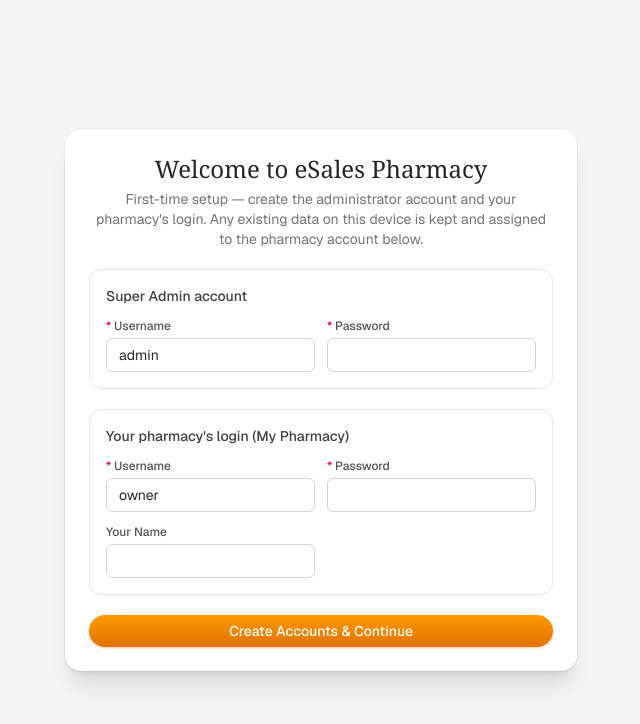
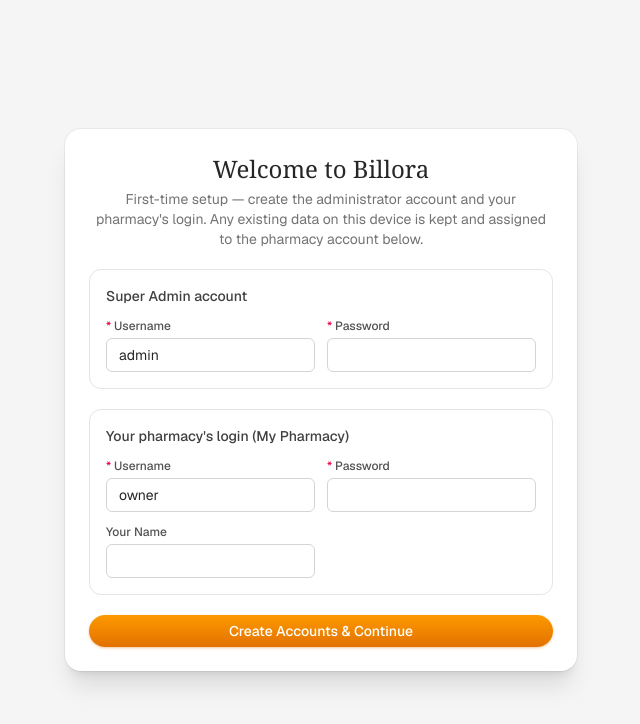
Before and after one commit to hs-pharma-software/hs-pharma-software, a Next.js app: page /invoices in a window 1280 px wide. Shown: the top 724 px of the page, without its empty margins (319-959 px from the left). Built offline with nearby package versions, Linux system fonts and the light colour scheme; no server answers; the database is empty.

Commit message:
brand: rename eSales Pharmacy to Billora + new logo

```diff
--- a/src-tauri/tauri.conf.json
+++ b/src-tauri/tauri.conf.json
@@ -1,8 +1,8 @@
 {
   "$schema": "../node_modules/@tauri-apps/cli/config.schema.json",
-  "productName": "eSales Pharmacy",
+  "productName": "Billora",
   "version": "0.1.1",
-  "identifier": "com.esalespharmacy.app",
+  "identifier": "com.billora.app",
   "build": {
     "frontendDist": "../out",
     "devUrl": "http://localhost:3000",
@@ -12,7 +12,7 @@
   "app": {
     "windows": [
       {
-        "title": "eSales Pharmacy",
+        "title": "Billora",
         "width": 1440,
         "height": 900,
         "minWidth": 1024,
--- a/src/app/layout.tsx
+++ b/src/app/layout.tsx
@@ -16,7 +16,7 @@
 });
 
 export const metadata: Metadata = {
-  title: "eSales Pharmacy",
+  title: "Billora",
   description: "Offline-first pharmacy management",
 };
 
--- a/src/app/page.tsx
+++ b/src/app/page.tsx
@@ -117,15 +117,10 @@
             position:"sticky",top:0,zIndex:100,
           }}>
             <div style={{display:"flex",alignItems:"center",gap:10}}>
-              <div style={{
-                width:38,height:38,
-                background:"linear-gradient(135deg,#10b981,#059669)",
-                borderRadius:11,display:"flex",alignItems:"center",justifyContent:"center",
-                fontSize:20,flexShrink:0,
-                boxShadow:"0 0 16px rgba(16,185,129,.4)",
-              }}>💊</div>
-              <span style={{fontWeight:800,fontSize:17,letterSpacing:"-.02em"}}>
-                eSales <span style={{color:"#10b981"}}>Pharmacy</span>
+              {/* eslint-disable-next-line @next/next/no-img-element */}
+              <img src="/logo.png" alt="Billora" style={{width:38,height:38,objectFit:"contain",flexShrink:0}} />
+              <span style={{fontWeight:800,fontSize:17,letterSpacing:"-.02em",color:"#fff"}}>
+                Billora
               </span>
             </div>
             <Link href="/dashboard" style={{
@@ -189,7 +184,7 @@
 
               {/* primary download */}
               <a
-                href="https://github.com/hs-pharma-software/hs-pharma-software/releases/download/v1.0.0/eSales-Pharmacy_1.0.0_x64-setup.exe"
+                href="https://github.com/hs-pharma-software/hs-pharma-software/releases/latest/download/Billora_0.1.1_x64-setup.exe"
                 className="dl-btn"
                 style={{
                   display:"inline-flex",alignItems:"center",gap:10,
@@ -320,7 +315,7 @@
               </p>
 
               <a
-                href="https://github.com/hs-pharma-software/hs-pharma-software/releases/download/v1.0.0/eSales-Pharmacy_1.0.0_x64-setup.exe"
+                href="https://github.com/hs-pharma-software/hs-pharma-software/releases/latest/download/Billora_0.1.1_x64-setup.exe"
                 className="dl-btn"
                 style={{
                   display:"inline-flex",alignItems:"center",gap:12,
@@ -354,9 +349,9 @@
                 borderRadius:6,display:"flex",alignItems:"center",justifyContent:"center",
                 fontSize:13,
               }}>💊</div>
-              <span style={{fontWeight:700,color:"rgba(255,255,255,.4)"}}>eSales Pharmacy</span>
+              <span style={{fontWeight:700,color:"rgba(255,255,255,.4)"}}>Billora</span>
             </div>
-            <p>© 2026 eSales Pharmacy · Built for Pakistani Pharmacies · Version 2026</p>
+            <p>© 2026 Billora · Built for Pakistani Pharmacies</p>
             <Link href="/dashboard" style={{color:"rgba(16,185,129,.6)",textDecoration:"none",fontSize:13}}>
               Sign in to Web App →
             </Link>
--- a/src/components/auth/LoginScreen.tsx
+++ b/src/components/auth/LoginScreen.tsx
@@ -33,7 +33,7 @@
     <div className="flex min-h-screen items-center justify-center bg-neutral-100 px-4">
       <div className="w-full max-w-sm rounded-2xl bg-white p-6 shadow-xl ring-1 ring-black/5">
         <div className="mb-5 text-center">
-          <h1 className="font-serif text-2xl text-neutral-800">eSales Pharmacy</h1>
+          <h1 className="font-serif text-2xl text-neutral-800">Billora</h1>
           <p className="mt-1 text-sm text-neutral-500">Sign in to continue</p>
         </div>
         <form onSubmit={handleSubmit} className="flex flex-col gap-3">
--- a/src/components/auth/SetupSuperAdmin.tsx
+++ b/src/components/auth/SetupSuperAdmin.tsx
@@ -53,7 +53,7 @@
     <div className="flex min-h-screen items-center justify-center bg-neutral-100 px-4 py-8">
       <div className="w-full max-w-lg rounded-2xl bg-white p-6 shadow-xl ring-1 ring-black/5">
         <div className="mb-5 text-center">
-          <h1 className="font-serif text-2xl text-neutral-800">Welcome to eSales Pharmacy</h1>
+          <h1 className="font-serif text-2xl text-neutral-800">Welcome to Billora</h1>
           <p className="mt-1 text-sm text-neutral-500">
             First-time setup — create the administrator account and your pharmacy&apos;s login. Any
             existing data on this device is kept and assigned to the pharmacy account below.
--- a/src/components/invoices/InvoiceViewModal.tsx
+++ b/src/components/invoices/InvoiceViewModal.tsx
@@ -59,7 +59,7 @@
         <div id="invoice-print-area" className="print-area rounded-lg border border-neutral-200 p-5 text-sm">
           <div className="mb-4 flex items-start justify-between border-b border-neutral-200 pb-3">
             <div>
-              <h3 className="font-serif text-lg text-neutral-800">eSales Pharmacy</h3>
+              <h3 className="font-serif text-lg text-neutral-800">Billora</h3>
               <p className="text-neutral-500">
                 {inv.is_return ? "Return" : "Invoice"} #{inv.invoice_no ?? "—"}
                 {inv.is_return ? (
--- a/src/components/layout/Topbar.tsx
+++ b/src/components/layout/Topbar.tsx
@@ -1,7 +1,8 @@
 "use client";
 
 import { useState } from "react";
-import { Pill, RefreshCw, Wifi, WifiOff, UserCircle, Calculator, LogOut } from "lucide-react";
+import Image from "next/image";
+import { RefreshCw, Wifi, WifiOff, UserCircle, Calculator, LogOut } from "lucide-react";
 import { motion, AnimatePresence } from "motion/react";
 import { useAppStore } from "@/store/appStore";
 import { useAuthStore } from "@/store/authStore";
@@ -23,15 +24,15 @@
     <header className="sticky top-0 z-30 flex h-14 shrink-0 items-center justify-between border-b border-neutral-200/70 bg-white/80 px-4 backdrop-blur-md">
       <div className="flex items-center gap-2.5">
         <motion.div
-          initial={{ scale: 0.8, rotate: -8 }}
-          animate={{ scale: 1, rotate: 0 }}
+          initial={{ scale: 0.8, opacity: 0 }}
+          animate={{ scale: 1, opacity: 1 }}
           transition={{ type: "spring", stiffness: 300, damping: 15 }}
-          className="flex h-8 w-8 items-center justify-center rounded-full bg-gradient-to-br from-rose-500 to-rose-700 text-white shadow-sm shadow-rose-500/40"
+          className="flex h-8 w-8 items-center justify-center"
         >
-          <Pill size={18} />
+          <Image src="/logo.png" alt="Billora" width={32} height={32} className="object-contain" />
         </motion.div>
-        <span className="bg-gradient-to-r from-amber-700 to-amber-500 bg-clip-text text-lg font-semibold tracking-tight text-transparent">
-          eSales Pharmacy
+        <span className="text-lg font-bold tracking-tight text-[#1a1a6e]">
+          Billora
         </span>
       </div>
 
```
Also changed, not shown: public/logo.png (added).
